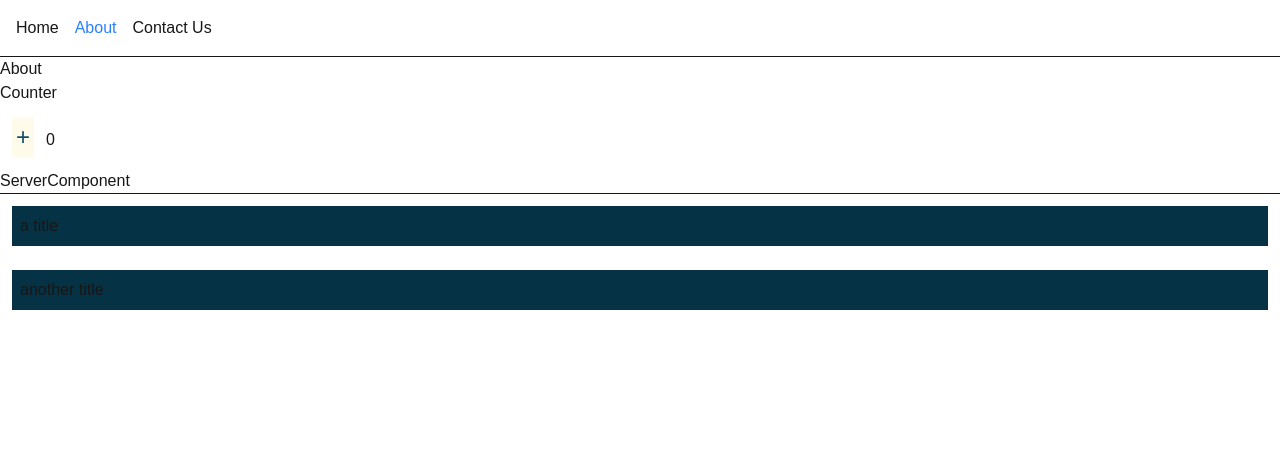
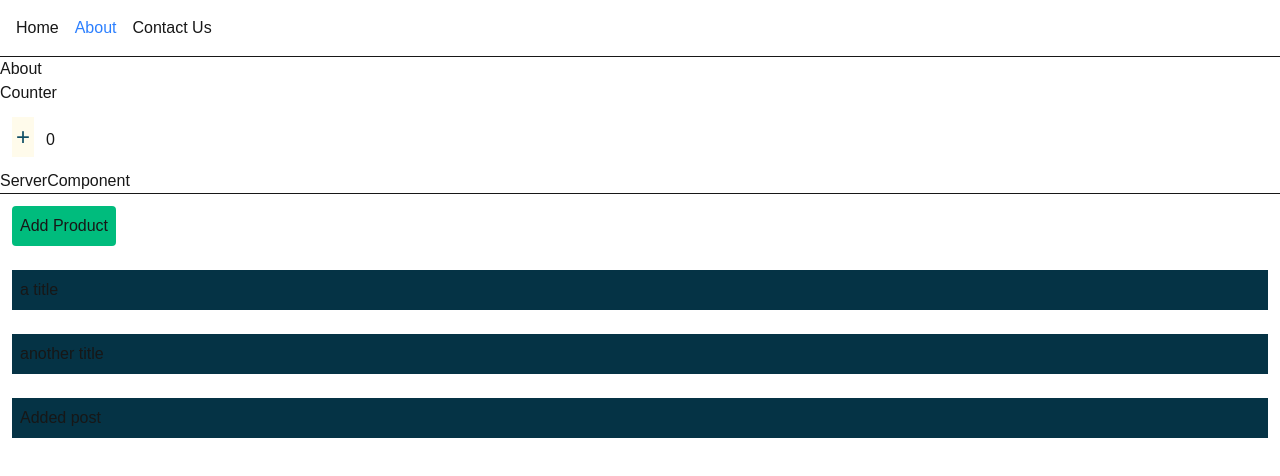
Before and after one commit to sardarbalnour/next-tutorial2, a Next.js app: page /about in a window 1280 px wide. Shown: the top 476 px of the page. Built offline with nearby package versions, Linux system fonts and the light colour scheme; data requests are answered from the project's data file.

Commit message:
Post requests

```diff
--- /dev/null
+++ b/app/about/addProduct/AddProduct.tsx
@@ -0,0 +1,32 @@
+"use client";
+
+import axios from "axios";
+
+function AddProduct() {
+  const handleAddProduct = () => {
+    axios({
+      url: "http://localhost:3008/products",
+      method: "POST",
+      data: {
+        id: (Math.random() * 1000).toFixed(),
+        title: "Added post",
+        views: 122,
+      },
+    });
+  };
+
+  return (
+    <div>
+      <button
+        className="bg-emerald-500 w-fit p-2 m-3 rounded-sm cursor-pointer"
+        onClick={handleAddProduct}
+      >
+        Add Product
+      </button>
+    </div>
+  );
+}
+
+export default AddProduct;
+
+// to nosxe jadid json-server age id nafresti ham xodesh vasash id unique mizare
--- a/app/about/page.tsx
+++ b/app/about/page.tsx
@@ -1,4 +1,5 @@
 // import axios from "axios";
+import AddProduct from "./addProduct/AddProduct";
 import Counter from "./components/counter";
 import ServerComponent from "./components/serverComponent";
 
@@ -40,6 +41,7 @@ async function About() {
         <ServerComponent />
       </Counter>
       <hr />
+      <AddProduct />
       {data.map((item: IGetProduct) => (
         <div key={item.id} className="m-3 bg-cyan-950 p-2">
           <h3>{item.title}</h3>
--- a/database/db.json
+++ b/database/db.json
@@ -1,11 +1,33 @@
 {
   "products": [
-    { "id": "1", "title": "a title", "views": 100 },
-    { "id": "2", "title": "another title", "views": 200 }
+    {
+      "id": "1",
+      "title": "a title",
+      "views": 100
+    },
+    {
+      "id": "2",
+      "title": "another title",
+      "views": 200
+    },
+
+    {
+      "title": "Added post",
+      "views": 122,
+      "id": "-H3tNayl2xg"
+    }
   ],
   "comments": [
-    { "id": "1", "text": "a comment about post 1", "postId": "1" },
-    { "id": "2", "text": "another comment about post 1", "postId": "1" }
+    {
+      "id": "1",
+      "text": "a comment about post 1",
+      "postId": "1"
+    },
+    {
+      "id": "2",
+      "text": "another comment about post 1",
+      "postId": "1"
+    }
   ],
   "profile": {
     "name": "typicode"
```
